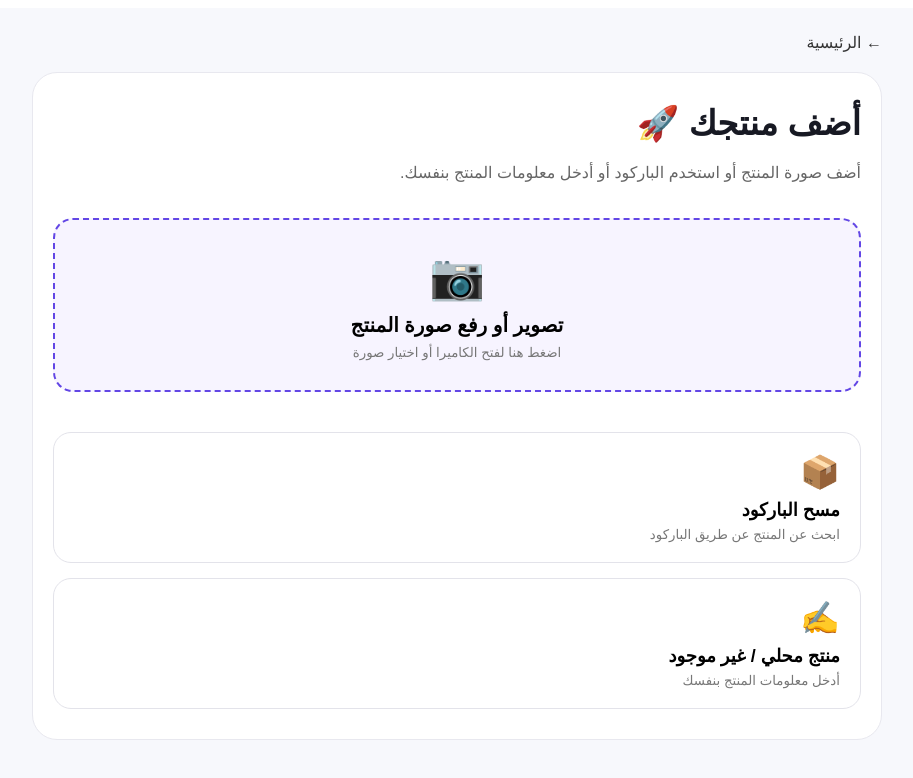
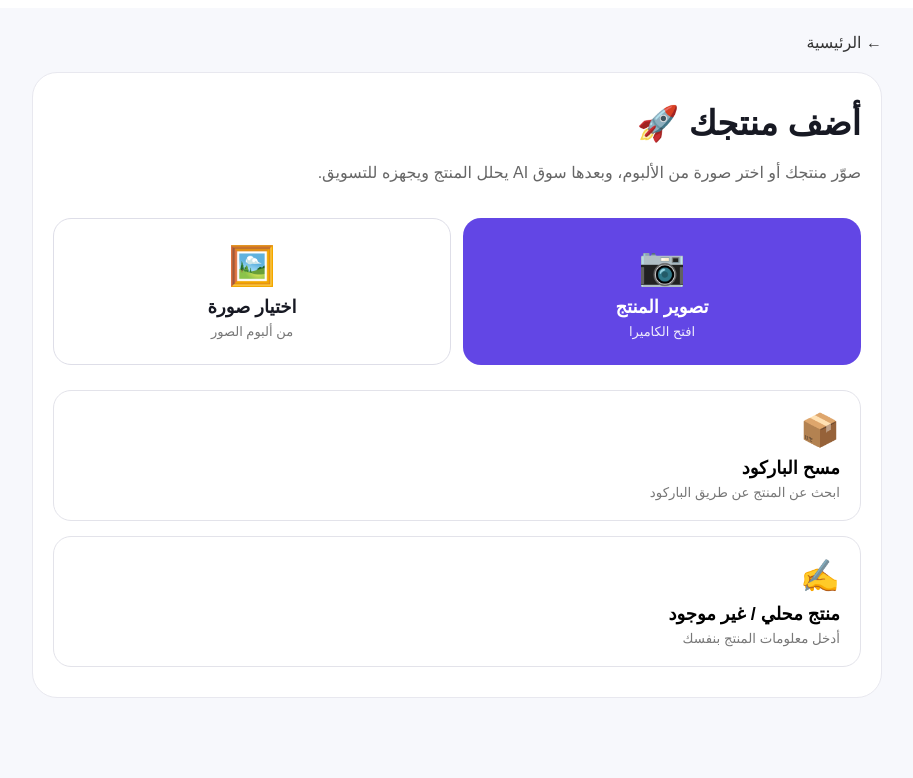
Before and after one commit to suqaiapp-creator/suq-ai, a Next.js app: page /add-product in a window 1280 px wide. Shown: the top 778 px of the page, without its empty margins (183-1096 px from the left). Built offline with nearby package versions, Linux system fonts and the light colour scheme.

Commit message:
Update page.js

```diff
--- a/app/add-product/page.js
+++ b/app/add-product/page.js
@@ -3,7 +3,8 @@
 import { useRef, useState } from "react";
 
 export default function AddProduct() {
-  const fileInputRef = useRef(null);
+  const cameraInputRef = useRef(null);
+  const galleryInputRef = useRef(null);
 
   const [image, setImage] = useState(null);
   const [mode, setMode] = useState(null);
@@ -16,6 +17,8 @@ export default function AddProduct() {
     const imageUrl = URL.createObjectURL(file);
     setImage(imageUrl);
     setMode("photo");
+
+    event.target.value = "";
   }
 
   return (
@@ -29,12 +32,7 @@ export default function AddProduct() {
         padding: "25px 18px",
       }}
     >
-      <div
-        style={{
-          maxWidth: "850px",
-          margin: "0 auto",
-        }}
-      >
+      <div style={{ maxWidth: "850px", margin: "0 auto" }}>
         <a
           href="/"
           style={{
@@ -72,12 +70,13 @@ export default function AddProduct() {
               marginBottom: "30px",
             }}
           >
-            أضف صورة المنتج أو استخدم الباركود أو أدخل معلومات المنتج
-            بنفسك.
+            صوّر منتجك أو اختر صورة من الألبوم، وبعدها سوق AI يحلل
+            المنتج ويجهزه للتسويق.
           </p>
 
+          {/* ملفات الإدخال */}
           <input
-            ref={fileInputRef}
+            ref={cameraInputRef}
             type="file"
             accept="image/*"
             capture="environment"
@@ -85,44 +84,96 @@ export default function AddProduct() {
             style={{ display: "none" }}
           />
 
-          <button
-            onClick={() => fileInputRef.current?.click()}
+          <input
+            ref={galleryInputRef}
+            type="file"
+            accept="image/*"
+            onChange={handleImage}
+            style={{ display: "none" }}
+          />
+
+          {/* الكاميرا والألبوم */}
+          <div
             style={{
-              width: "100%",
-              border: "2px dashed #6246e5",
-              background: "#f7f4ff",
-              borderRadius: "20px",
-              padding: "30px 20px",
-              cursor: "pointer",
-              marginBottom: "15px",
+              display: "grid",
+              gridTemplateColumns: "1fr 1fr",
+              gap: "12px",
             }}
           >
-            <div style={{ fontSize: "45px" }}>📷</div>
+            <button
+              onClick={() => cameraInputRef.current?.click()}
+              style={{
+                border: "none",
+                background: "#6246e5",
+                color: "#fff",
+                borderRadius: "18px",
+                padding: "25px 15px",
+                cursor: "pointer",
+              }}
+            >
+              <div style={{ fontSize: "38px" }}>📷</div>
 
               <div
                 style={{
-                fontSize: "20px",
+                  fontSize: "18px",
                   fontWeight: "700",
-                marginTop: "10px",
+                  marginTop: "8px",
                 }}
               >
-              تصوير أو رفع صورة المنتج
+                تصوير المنتج
               </div>
 
               <div
                 style={{
-                color: "#777",
+                  fontSize: "13px",
+                  marginTop: "6px",
+                  opacity: 0.9,
+                }}
+              >
+                افتح الكاميرا
+              </div>
+            </button>
+
+            <button
+              onClick={() => galleryInputRef.current?.click()}
+              style={{
+                border: "1px solid #dedee8",
+                background: "#fff",
+                color: "#171923",
+                borderRadius: "18px",
+                padding: "25px 15px",
+                cursor: "pointer",
+              }}
+            >
+              <div style={{ fontSize: "38px" }}>🖼️</div>
+
+              <div
+                style={{
+                  fontSize: "18px",
+                  fontWeight: "700",
                   marginTop: "8px",
                 }}
               >
-              اضغط هنا لفتح الكاميرا أو اختيار صورة
+                اختيار صورة
+              </div>
+
+              <div
+                style={{
+                  fontSize: "13px",
+                  color: "#777",
+                  marginTop: "6px",
+                }}
+              >
+                من ألبوم الصور
               </div>
             </button>
+          </div>
 
+          {/* معاينة الصورة */}
           {image && (
             <div
               style={{
-                marginTop: "20px",
+                marginTop: "25px",
                 background: "#fafafa",
                 borderRadius: "20px",
                 padding: "15px",
@@ -135,7 +186,7 @@ export default function AddProduct() {
                   marginBottom: "12px",
                 }}
               >
-                معاينة المنتج
+                ✅ تم اختيار صورة المنتج
               </div>
 
               <img
@@ -151,7 +202,7 @@ export default function AddProduct() {
               />
 
               <button
-                onClick={() => fileInputRef.current?.click()}
+                onClick={() => galleryInputRef.current?.click()}
                 style={{
                   width: "100%",
                   marginTop: "12px",
@@ -168,16 +219,11 @@ export default function AddProduct() {
             </div>
           )}
 
-          <div
-            style={{
-              display: "grid",
-              gap: "15px",
-              marginTop: "25px",
-            }}
-          >
+          {/* الباركود */}
           <button
             onClick={() => setMode("barcode")}
             style={{
+              width: "100%",
               textAlign: "right",
               border:
                 mode === "barcode"
@@ -187,6 +233,7 @@ export default function AddProduct() {
               borderRadius: "18px",
               padding: "20px",
               cursor: "pointer",
+              marginTop: "25px",
             }}
           >
             <div style={{ fontSize: "32px" }}>📦</div>
@@ -212,9 +259,11 @@ export default function AddProduct() {
             </span>
           </button>
 
+          {/* المنتج المحلي */}
           <button
             onClick={() => setMode("local")}
             style={{
+              width: "100%",
               textAlign: "right",
               border:
                 mode === "local"
@@ -224,6 +273,7 @@ export default function AddProduct() {
               borderRadius: "18px",
               padding: "20px",
               cursor: "pointer",
+              marginTop: "15px",
             }}
           >
             <div style={{ fontSize: "32px" }}>✍️</div>
@@ -248,7 +298,6 @@ export default function AddProduct() {
               أدخل معلومات المنتج بنفسك
             </span>
           </button>
-          </div>
 
           {mode === "barcode" && (
             <div
@@ -262,7 +311,7 @@ export default function AddProduct() {
               <strong>📦 قارئ الباركود</strong>
 
               <p style={{ color: "#666", lineHeight: "1.7" }}>
-                سنضيف هنا قارئ الباركود الحقيقي وربطه بقاعدة بيانات
+                سنربط هذه الصفحة لاحقًا بقارئ باركود وقاعدة بيانات
                 المنتجات.
               </p>
             </div>
@@ -280,8 +329,8 @@ export default function AddProduct() {
               <strong>✍️ منتج محلي</strong>
 
               <p style={{ color: "#666", lineHeight: "1.7" }}>
-                سنضيف هنا نموذجًا لإدخال اسم المنتج ومعلوماته وصوره
-                ومواصفاته.
+                سنضيف هنا نموذجًا كاملًا لاسم المنتج ومواصفاته
+                وصوره ومعلوماته.
               </p>
             </div>
           )}
```
Lines whose indentation alone changed are shown as unchanged.
